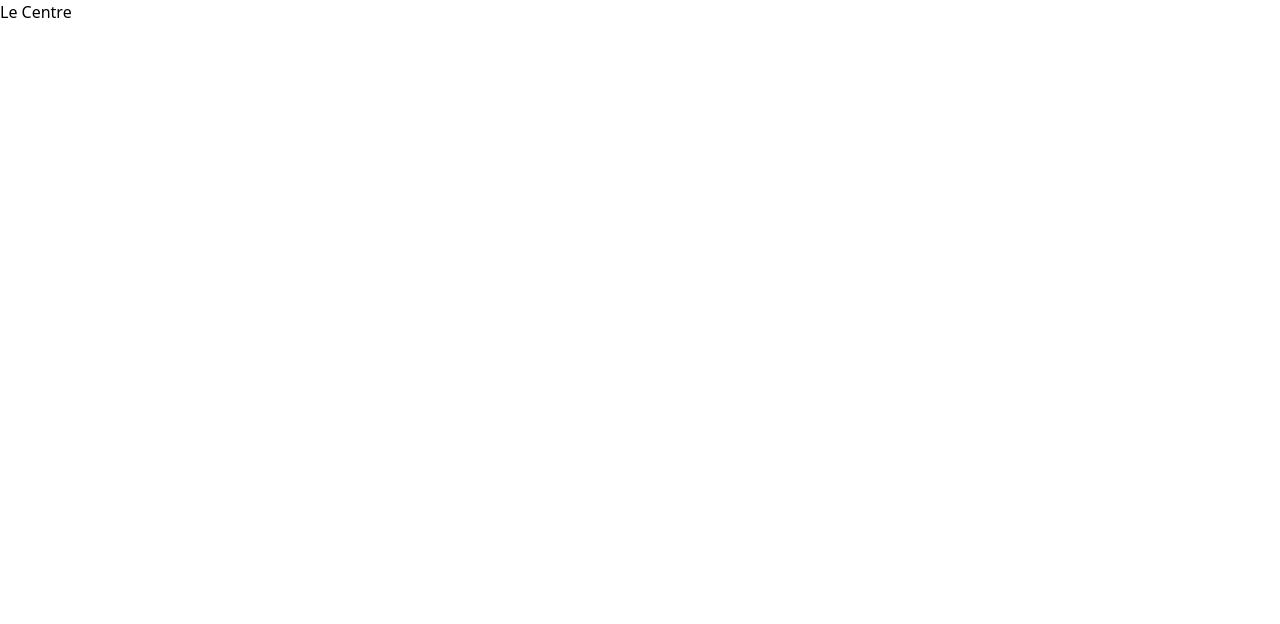
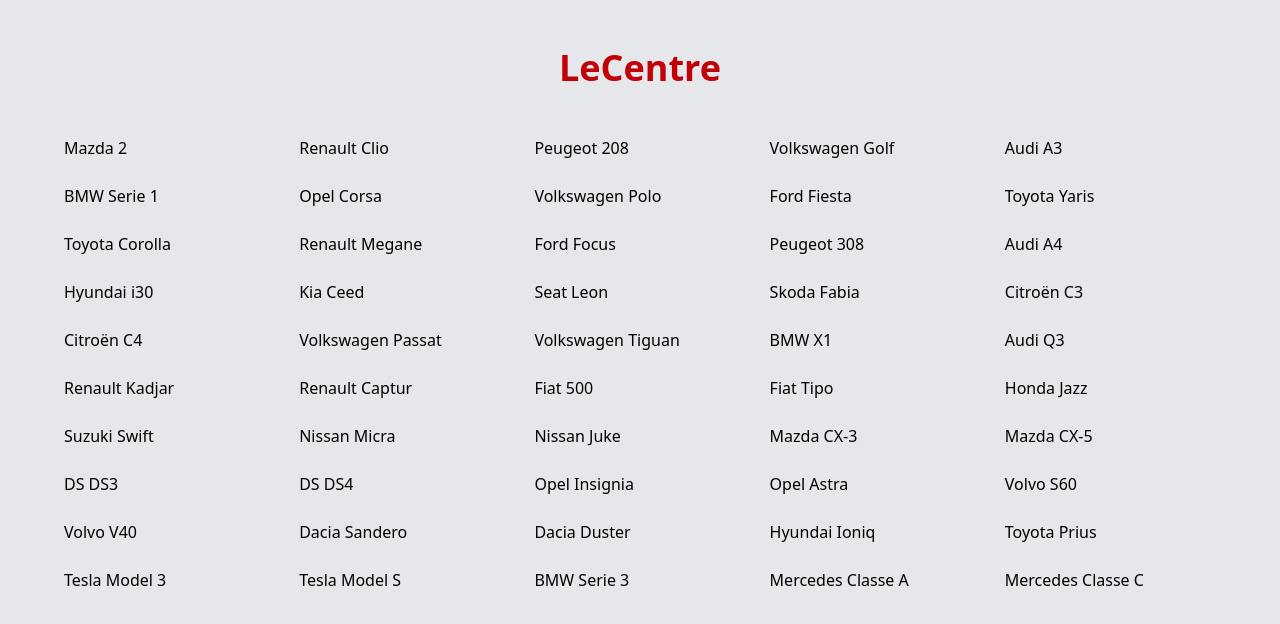
Before and after one commit to Timeuh/lecentre, a Vue app: page / in a window 1280 px wide. Shown: the top 624 px of the page. Built offline with nearby package versions, Linux system fonts and the light colour scheme.

Commit message:
🚧 display cars in home view

```diff
--- a/src/views/HomeView.vue
+++ b/src/views/HomeView.vue
@@ -1,5 +1,16 @@
+<script setup>
+import { cars } from '@/data/cars'
+</script>
+
 <template>
-  <main>
-    <h1>Le Centre</h1>
+  <main
+    class="w-full min-h-screen h-fit bg-gray-200 flex flex-col items-center space-y-12 px-[5vw]"
+  >
+    <h1 class="text-4xl pt-12 text-red-700 font-bold">LeCentre</h1>
+    <section class="w-full grid grid-cols-5 gap-6">
+      <div v-for="car in cars">
+        <h2>{{ car.brand }} {{ car.model }}</h2>
+      </div>
+    </section>
   </main>
 </template>
```
